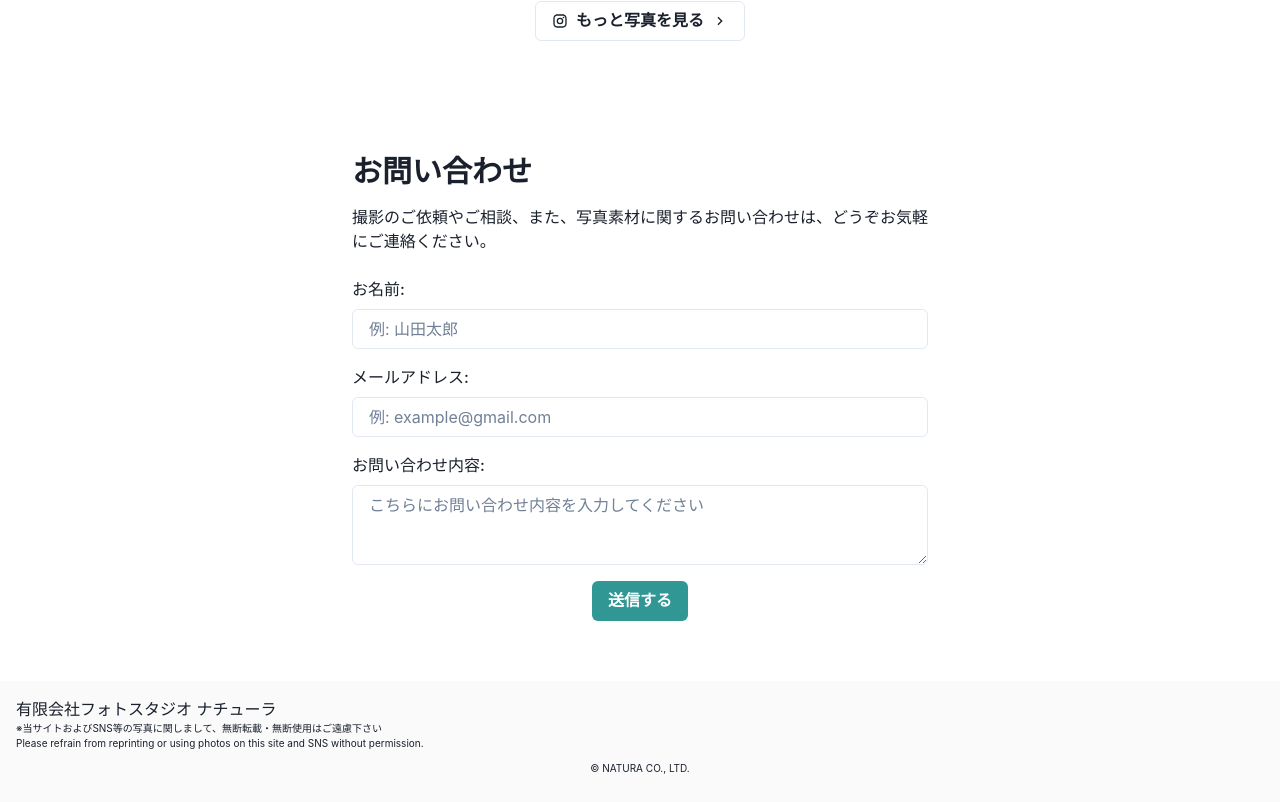
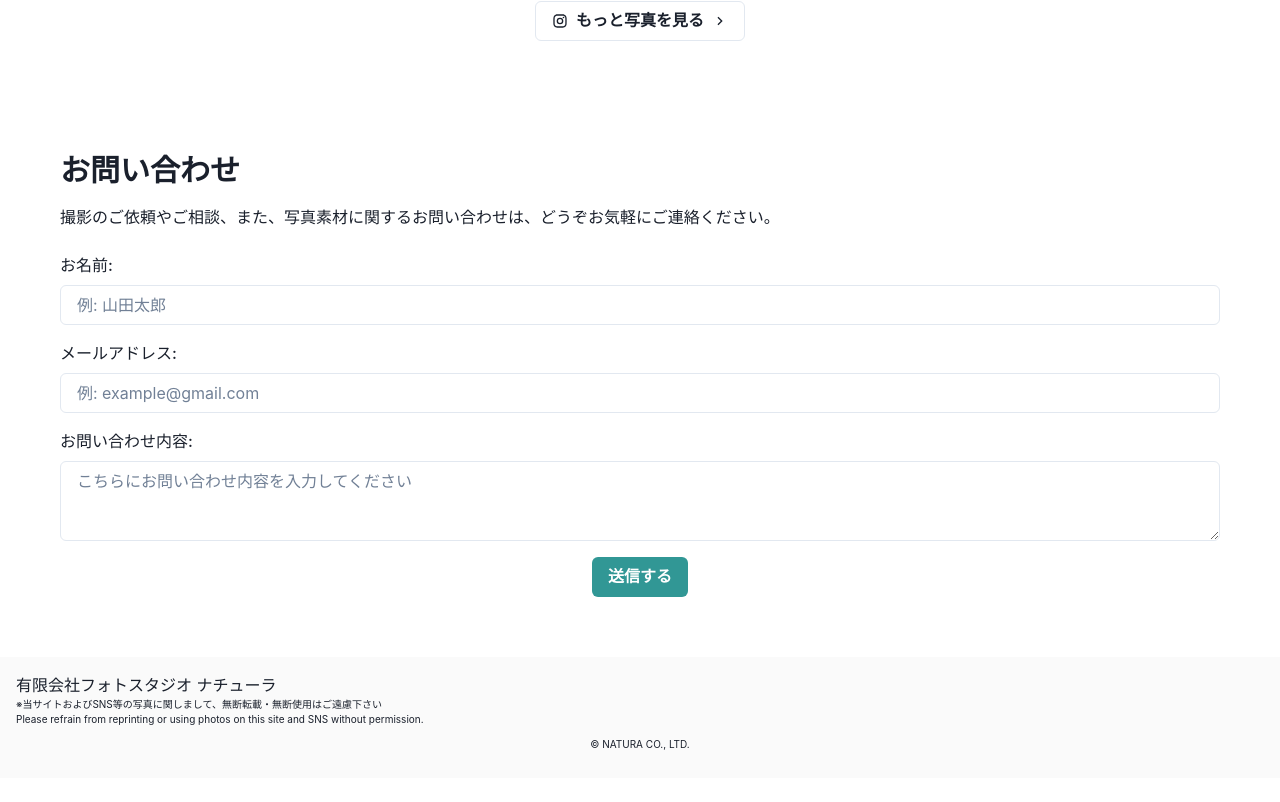
Before and after one commit to kamabokochan/natura_2023, a Next.js app: page / in a window 1280 px wide. Shown: the part 1069-1871 px from the top of the page. After the commit the page ends 1847 px from the top, so only its background shows below. Built offline with nearby package versions, Linux system fonts and the light colour scheme.

Commit message:
レイアウト調整

```diff
--- a/src/components/screens/TopView/index.pc.tsx
+++ b/src/components/screens/TopView/index.pc.tsx
@@ -46,8 +46,8 @@
           </Center>
         </Box>
 
-        <Box mt={'112px'} maxW={'xl'} mx={'auto'}>
-          <Heading as='h2' size='lg'>
+        <Box mt={'112px'} maxW={'1250px'} mx={'auto'}>
+          <Heading as='h2' size='lg' fontFamily={'serif'}>
             お問い合わせ
           </Heading>
           <Text fontSize='md' mt={'16px'}>
--- a/src/components/screens/TopView/index.sp.tsx
+++ b/src/components/screens/TopView/index.sp.tsx
@@ -46,8 +46,8 @@
           </Center>
         </Box>
 
-        <Box mt={'56px'} maxW={'xl'} mx={'auto'}>
-          <Heading as='h2' size='lg'>
+        <Box mt={'56px'}>
+          <Heading as='h2' size='lg' fontFamily={'serif'}>
             お問い合わせ
           </Heading>
           <Text fontSize='md' mt={'16px'}>
```
